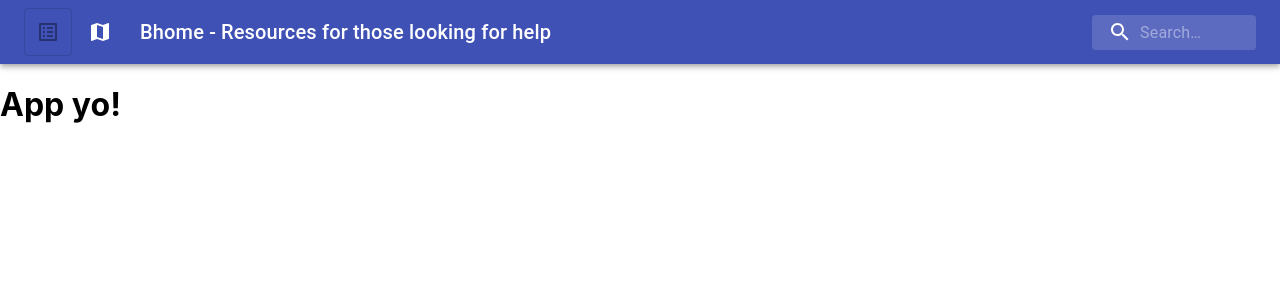
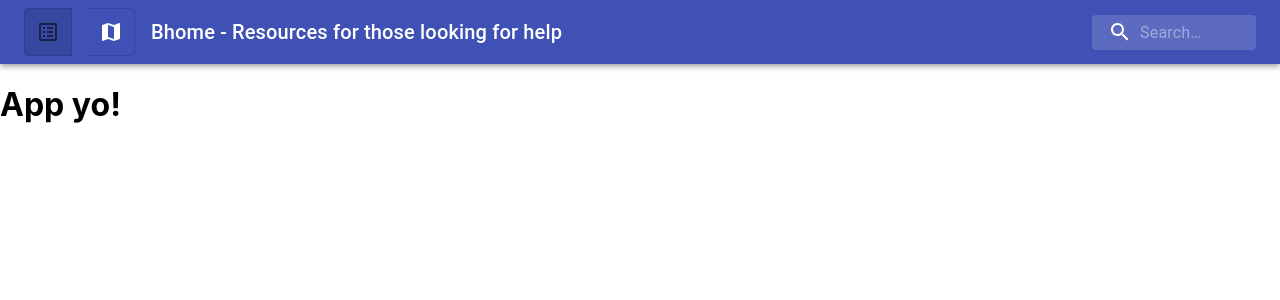
Before and after one commit to clubkemp/bhome, a React (Create React App) app: page / in a window 1280 px wide. Shown: the top 300 px of the page. Built offline with nearby package versions, Linux system fonts and the light colour scheme.

Commit message:
toggle button setup

```diff
--- a/src/components/AppBar/index.js
+++ b/src/components/AppBar/index.js
@@ -1,7 +1,7 @@
 import React, {useState} from 'react';
 import AppBar from '@material-ui/core/AppBar';
 import Toolbar from '@material-ui/core/Toolbar';
-import IconButton from '@material-ui/core/IconButton';
+import ToggleButtonGroup from '@material-ui/lab/ToggleButtonGroup';
 import ToggleButton from '@material-ui/lab/ToggleButton'
 import Typography from '@material-ui/core/Typography';
 import InputBase from '@material-ui/core/InputBase';
@@ -17,6 +17,7 @@ const useStyles = makeStyles((theme) => ({
   },
   menuButton: {
     marginRight: theme.spacing(2),
+    color: 'white'
   },
   title: {
     flexGrow: 1,
@@ -63,40 +64,34 @@ const useStyles = makeStyles((theme) => ({
         width: '20ch',
       },
     },
-  },
+  }
 }));
 
 export default function SearchAppBar() {
   const classes = useStyles();
-  const [selected, setSelected] = useState(false);
+  const [view, setView] = useState('directory');
+
+  const handleView = (event, newView) => {
+    setView(newView);
+  };
 
   return (
     <div className={classes.root}>
       <AppBar position="static">
         <Toolbar>
-            <Tooltip title="Resource List">
-                <ToggleButton
-                value="check"
-                selected={selected}
-                className={classes.menuButton}
-                color="inherit"
-                onChange={() => {
-                    setSelected(!selected);
-                }}
-                >
-                    <ListAltIcon />
-                </ToggleButton>
-            </Tooltip>
-            <Tooltip title="Map">
-                <IconButton
-                edge="start"
-                className={classes.menuButton}
-                color="inherit"
-                aria-label="open drawer"
-                >
+        <ToggleButtonGroup
+        value={view}
+        exclusive
+        onChange={handleView}
+        aria-label="component view"
+        >
+            <ToggleButton value="directory" aria-label="directory button" className={classes.menuButton} color="inherit">
+                <ListAltIcon />
+            </ToggleButton>
+            <ToggleButton value="map" aria-label="map button" className={classes.menuButton} color="inherit">
                 <MapIcon />
-                </IconButton>
-            </Tooltip>
+            </ToggleButton>
+        </ToggleButtonGroup>
           <Typography className={classes.title} variant="h6" noWrap>
             Bhome - Resources for those looking for help
           </Typography>
--- /dev/null
+++ b/src/components/AppBar/style.css
@@ -0,0 +1,3 @@
+.Mui-selected{
+    color:white
+}
```
Also changed, not shown: 1 other file (tests, documents, lock files or other folders).
